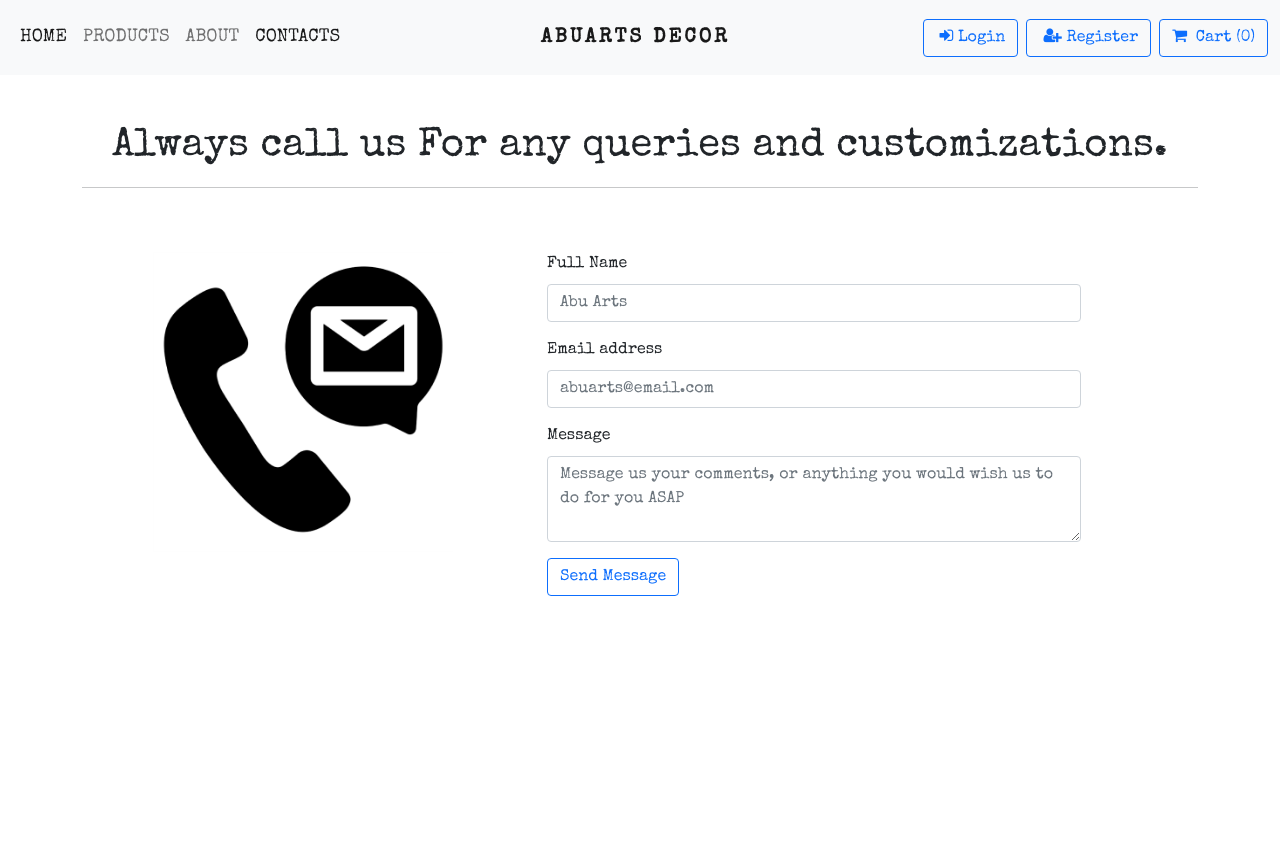
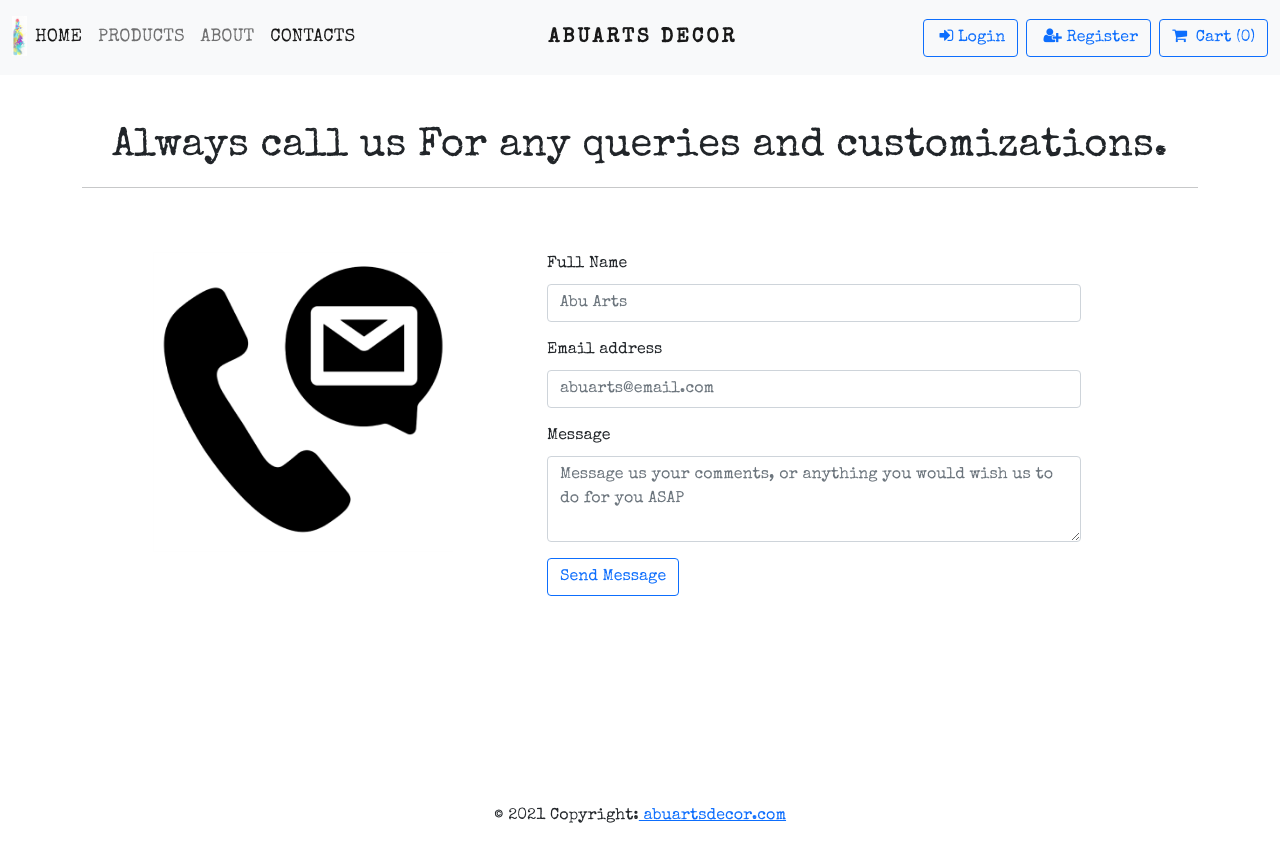
Before and after one commit to kiokoshedy/abu-arts, a React (Create React App) app: page /contact in a window 1280 px wide. Before the commit the page ends 800 px from the top, so only its background shows below. Built offline with nearby package versions, Linux system fonts and the light colour scheme; a web font is replaced by a local one.

Commit message:
footer added

```diff
--- a/src/App.css
+++ b/src/App.css
@@ -14,7 +14,7 @@
 }
 
 .App-header {
-  background-color: #282c34;
+  background-color: white;
   min-height: 100vh;
   display: flex;
   flex-direction: column;
@@ -22,6 +22,8 @@
   justify-content: center;
   font-size: calc(10px + 2vmin);
   color: white;
+  position: sticky;
+
 }
 
 .App-link {
@@ -36,3 +38,11 @@
     transform: rotate(360deg);
   }
 }
+
+.App-footer {
+  position: relative;
+  min-height: 100%;
+  align-items: center;
+  justify-content: center;
+  font-size: calc(10px + 2vmin);
+}
--- a/src/components/Footer.jsx
+++ b/src/components/Footer.jsx
@@ -2,9 +2,30 @@ import React from 'react'
 
 const Footer = () => {
     return (
-        <div>
+        <>
+        <br/>
+            <div class="container-fluid py-5">
 
-        </div>
+                <div class="row d-flex justify-content-center">
+
+                    <div class="col-md-6">
+
+                        <div class="embed-responsive embed-responsive-16by9 mb-4">
+
+                        </div>
+
+                    </div>
+
+
+                </div>
+
+
+            </div>
+
+            <div class="footer-copyright text-center py-3">© 2021 Copyright:
+                <a href="https://abuartsdecor.com/"> abuartsdecor.com</a>
+            </div>
+        </>
     )
 }
 
--- a/src/components/Header.jsx
+++ b/src/components/Header.jsx
@@ -3,6 +3,7 @@ import { NavLink } from 'react-router-dom'
 import CartBtn from './buttons/CartBtn'
 import Login from './buttons/Login'
 import Signup from './buttons/Signup'
+import logo from '../images/logo.jpg';
 
 const Header = () => {
     return (
@@ -16,29 +17,33 @@ const Header = () => {
                     <div className="collapse navbar-collapse" id="navbarSupportedContent">
                         <ul className="navbar-nav me-auto mb-2 mb-lg-0">
                             <li className="nav-item">
+                                <img src={logo} alt="About Us"
+                                    height="40px" width="15px" />
+                            </li>
+                            <li className="nav-item">
                                 <NavLink className="nav-link active" aria-current="page"
-                                to="/">HOME</NavLink>
+                                    to="/">HOME</NavLink>
                             </li>
                             <li className="nav-item">
                                 <NavLink className="nav-link"
-                                to="/products">PRODUCTS</NavLink>
+                                    to="/products">PRODUCTS</NavLink>
                             </li>
                             <li className="nav-item">
                                 <NavLink className="nav-link"
-                                to="/about">ABOUT</NavLink>
+                                    to="/about">ABOUT</NavLink>
                             </li>
                             <li className="nav-item">
                                 <NavLink className="nav-link"
-                                to="/contact">CONTACTS</NavLink>
+                                    to="/contact">CONTACTS</NavLink>
                             </li>
 
                         </ul>
 
 
-                    <NavLink className="navbar-brand mx-auto fw-bold" to="#">ABUARTS DECOR</NavLink>
-                    <Login/>
-                    <Signup/>
-                    <CartBtn/>
+                        <NavLink className="navbar-brand mx-auto fw-bold" to="#">ABUARTS DECOR</NavLink>
+                        <Login />
+                        <Signup />
+                        <CartBtn />
                     </div>
                 </div>
             </nav>
--- a/src/index.css
+++ b/src/index.css
@@ -20,6 +20,16 @@ code {
   font-size: 18px;
 }
 
+
+.navbar-nav{
+
+  position: sticky;
+}
+
+.header-wrapper {
+  display: block;
+}
+
 .navbar-brand {
   letter-spacing: 3px;
 }
@@ -30,7 +40,7 @@ code {
 }
 .card:hover {
   transform: scale(1.1);
-  box-shadow: 5px 5px 10px rgba(120, 27, 196, 0.5);
+  box-shadow: 5px 5px 10px rgba(221, 219, 223, 0.5);
 
 }
 
```
Also changed, not shown: src/images/logo.jpg (added).
